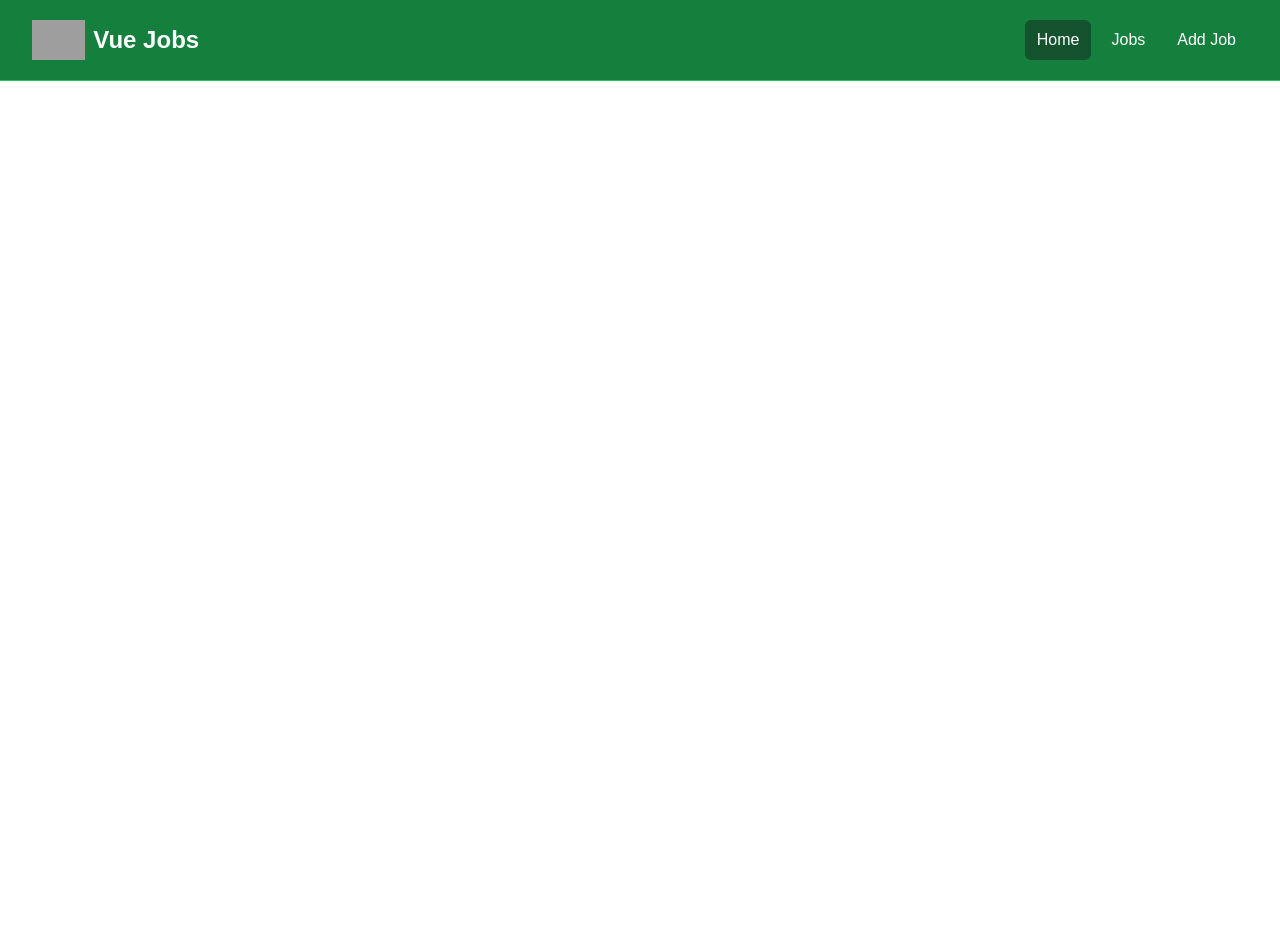
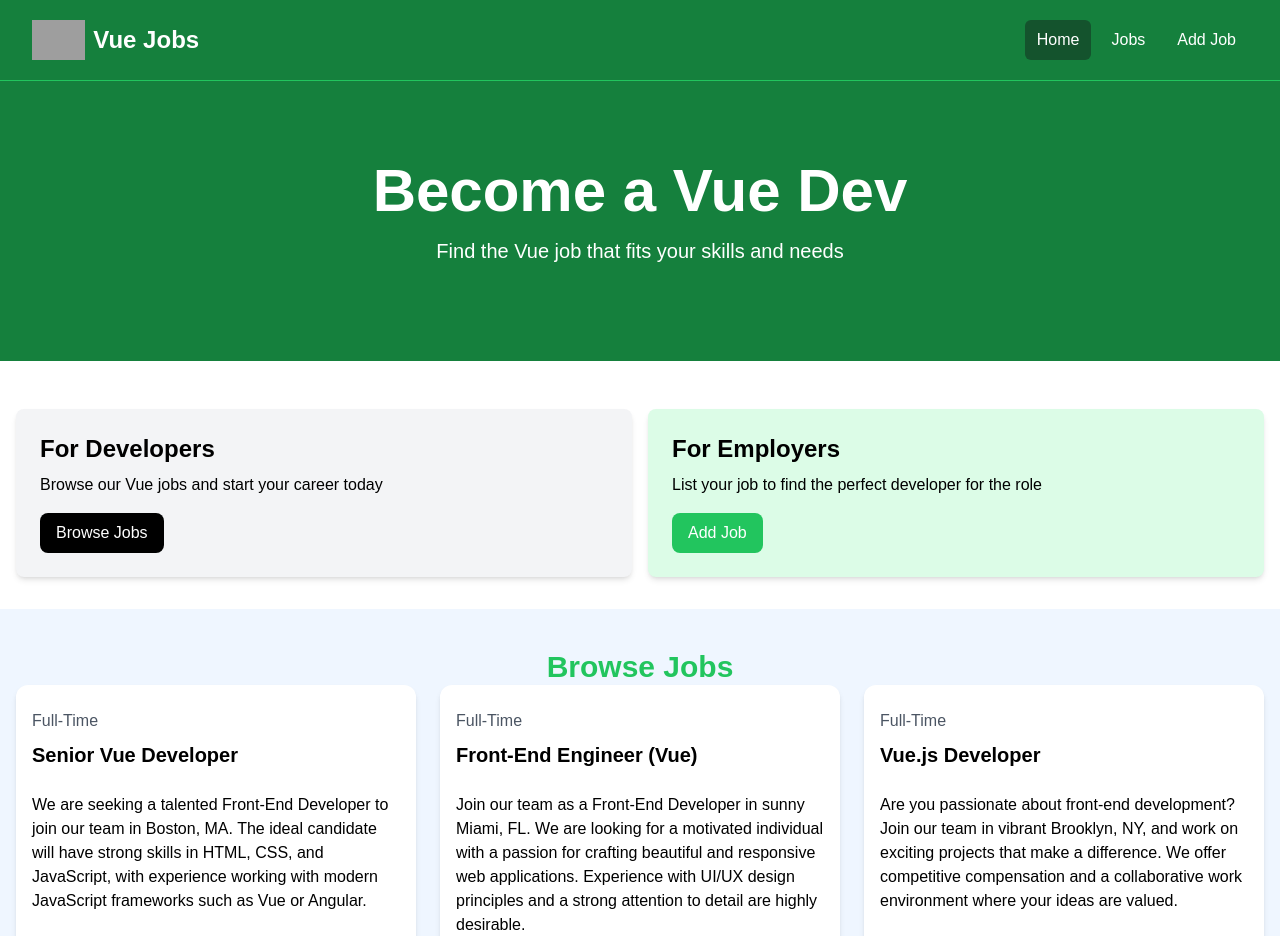
Before and after one commit to rolandjuhasz/JobSpring, a Vue app: page / in a window 1280 px wide. Shown: the top 936 px of the page. Before the commit the page ends 800 px from the top, so only its background shows below. Built offline with nearby package versions, Linux system fonts and the light colour scheme; grey boxes are pictures that could not be loaded.

Commit message:
add a json file

```diff
--- a/src/App.vue
+++ b/src/App.vue
@@ -1,7 +1,13 @@
 <script setup>
 import Navbar from '@/components/Navbar.vue';
+import Hero from '@/components/Hero.vue';
+import HomeCards from '@/components/HomeCards.vue';
+import JobListings from '@/components/JobListings.vue';
 </script>
 
 <template>
   <Navbar />
+  <Hero />
+  <HomeCards />
+  <JobListings :limit="3"/>
 </template>
--- /dev/null
+++ b/src/components/Card.vue
@@ -0,0 +1,16 @@
+<script setup>
+import {defineProps} from 'vue';
+
+defineProps({
+    bg: {
+        type: String,
+        default: 'bg-gray-100'
+    }
+});
+</script>
+
+<template>
+    <div :class="`${bg} p-6 rounded-lg shadow-md`">
+        <slot></slot>
+    </div>
+</template>
--- /dev/null
+++ b/src/components/Hero.vue
@@ -0,0 +1,33 @@
+<script setup>
+import {defineProps} from 'vue';
+
+defineProps({
+    title: {
+        type: String,
+        default: 'Become a Vue Dev'
+    },
+    subtitle: {
+        type: String,
+        default: 'Find the Vue job that fits your skills and needs'
+    }
+})
+</script>
+
+<template>
+    <section class="bg-green-700 py-20 mb-4">
+      <div
+        class="max-w-7xl mx-auto px-4 sm:px-6 lg:px-8 flex flex-col items-center"
+      >
+        <div class="text-center">
+          <h1
+            class="text-4xl font-extrabold text-white sm:text-5xl md:text-6xl"
+          >
+            {{title}}
+          </h1>
+          <p class="my-4 text-xl text-white">
+            {{subtitle}}
+          </p>
+        </div>
+      </div>
+    </section>
+</template>
--- /dev/null
+++ b/src/components/HomeCards.vue
@@ -0,0 +1,36 @@
+<script setup>
+import Card from '@/components/Card.vue';
+</script>
+
+<template>
+    <section class="py-4">
+      <div class="container-xl lg:container m-auto">
+        <div class="grid grid-cols-1 md:grid-cols-2 gap-4 p-4 rounded-lg">
+          <Card>
+            <h2 class="text-2xl font-bold">For Developers</h2>
+            <p class="mt-2 mb-4">
+              Browse our Vue jobs and start your career today
+            </p>
+            <a
+              href="jobs.html"
+              class="inline-block bg-black text-white rounded-lg px-4 py-2 hover:bg-gray-700"
+            >
+              Browse Jobs
+            </a>
+          </Card>
+          <Card bg="bg-green-100">
+            <h2 class="text-2xl font-bold">For Employers</h2>
+            <p class="mt-2 mb-4">
+              List your job to find the perfect developer for the role
+            </p>
+            <a
+              href="add-job.html"
+              class="inline-block bg-green-500 text-white rounded-lg px-4 py-2 hover:bg-green-600"
+            >
+              Add Job
+            </a>
+          </Card>
+        </div>
+      </div>
+    </section>
+</template>
--- /dev/null
+++ b/src/components/JobListing.vue
@@ -0,0 +1,37 @@
+<script setup>
+import { defineProps } from 'vue';
+
+defineProps({
+    job: Object
+})
+</script>
+
+<template>
+    <div class="bg-white rounded-xl shadow-md relative">
+            <div class="p-4">
+              <div class="mb-6">
+                <div class="text-gray-600 my-2">{{ job.type }}</div>
+                <h3 class="text-xl font-bold">{{ job.title }}</h3>
+              </div>
+
+              <div class="mb-5">{{ job.description }}</div>
+
+              <h3 class="text-green-500 mb-2">{{job.salary}}</h3>
+
+              <div class="border border-gray-100 mb-5"></div>
+
+              <div class="flex flex-col lg:flex-row justify-between mb-4">
+                <div class="text-orange-700 mb-3">
+                  <i class="fa-solid fa-location-dot text-lg"></i>
+                  {{job.location}}
+                </div>
+                <a
+                  :href="'/job' + job.id"
+                  class="h-[36px] bg-green-500 hover:bg-green-600 text-white px-4 py-2 rounded-lg text-center text-sm"
+                >
+                  Read More
+                </a>
+              </div>
+            </div>
+          </div>
+</template>
--- /dev/null
+++ b/src/components/JobListings.vue
@@ -0,0 +1,23 @@
+<script setup>
+import jobData from '@/jobs.json'
+import {ref, defineProps} from 'vue';
+import JobListing from './JobListing.vue';
+
+defineProps({
+    limit: Number
+})
+
+const jobs = ref(jobData);
+
+</script>
+
+<template>
+    <section class="bg-blue-50 px-4 py-10">
+        <div class="container-xl lg:container m-auto">
+            <h2 class="text-3xl font-bold text-green-500 mb6 text-center">Browse Jobs</h2>
+            <div class="grid grid-cols-1 md:grid-cols-3 gap-6">
+                <JobListing v-for="item in jobs.slice(0, limit || jobs.length)" :key="item.id" :job="item" />
+            </div>
+        </div>
+    </section>
+</template>
--- /dev/null
+++ b/src/jobs.json
@@ -0,0 +1,86 @@
+[
+  {
+    "id": 1,
+    "title": "Senior Vue Developer",
+    "type": "Full-Time",
+    "description": "We are seeking a talented Front-End Developer to join our team in Boston, MA. The ideal candidate will have strong skills in HTML, CSS, and JavaScript, with experience working with modern JavaScript frameworks such as Vue or Angular.",
+    "location": "Boston, MA",
+    "salary": "$70K - $80K",
+    "company": {
+      "name": "NewTek Solutions",
+      "description": "NewTek Solutions is a leading technology company specializing in web development and digital solutions. We pride ourselves on delivering high-quality products and services to our clients while fostering a collaborative and innovative work environment.",
+      "contactEmail": "contact@teksolutions.com",
+      "contactPhone": "555-555-5555"
+    }
+  },
+  {
+    "id": 2,
+    "title": "Front-End Engineer (Vue)",
+    "type": "Full-Time",
+    "description": "Join our team as a Front-End Developer in sunny Miami, FL. We are looking for a motivated individual with a passion for crafting beautiful and responsive web applications. Experience with UI/UX design principles and a strong attention to detail are highly desirable.",
+    "location": "Miami, FL",
+    "salary": "$70K - $80K",
+    "company": {
+      "name": "Veneer Solutions",
+      "description": "Veneer Solutions is a creative agency specializing in digital design and development. Our team is dedicated to pushing the boundaries of creativity and innovation to deliver exceptional results for our clients.",
+      "contactEmail": "contact@loremipsum.com",
+      "contactPhone": "555-555-5555"
+    }
+  },
+  {
+    "id": 3,
+    "title": "Vue.js Developer",
+    "type": "Full-Time",
+    "description": "Are you passionate about front-end development? Join our team in vibrant Brooklyn, NY, and work on exciting projects that make a difference. We offer competitive compensation and a collaborative work environment where your ideas are valued.",
+    "location": "Brooklyn, NY",
+    "salary": "$70K - $80K",
+    "company": {
+      "name": "Dolor Cloud",
+      "description": "Dolor Cloud is a leading technology company specializing in digital solutions for businesses of all sizes. With a focus on innovation and customer satisfaction, we are committed to delivering cutting-edge products and services.",
+      "contactEmail": "contact@dolorsitamet.com",
+      "contactPhone": "555-555-5555"
+    }
+  },
+  {
+    "id": 4,
+    "title": "Vue Front-End Developer",
+    "type": "Part-Time",
+    "description": "Join our team as a Part-Time Front-End Developer in beautiful Pheonix, AZ. We are looking for a self-motivated individual with a passion for creating engaging user experiences. This position offers flexible hours and the opportunity to work remotely.",
+    "location": "Pheonix, AZ",
+    "salary": "$60K - $70K",
+    "company": {
+      "name": "Alpha Elite",
+      "description": "Alpha Elite is a dynamic startup specializing in digital marketing and web development. We are committed to fostering a diverse and inclusive workplace where creativity and innovation thrive.",
+      "contactEmail": "contact@adipisicingelit.com",
+      "contactPhone": "555-555-5555"
+    }
+  },
+  {
+    "id": 5,
+    "title": "Full Stack Vue Developer",
+    "type": "Full-Time",
+    "description": "Exciting opportunity for a Full-Time Front-End Developer in bustling Atlanta, GA. We are seeking a talented individual with a passion for building elegant and scalable web applications. Join our team and make an impact!",
+    "location": "Atlanta, GA",
+    "salary": "$90K - $100K",
+    "company": {
+      "name": "Browning Technologies",
+      "description": "Browning Technologies is a rapidly growing technology company specializing in e-commerce solutions. We offer a dynamic and collaborative work environment where employees are encouraged to think creatively and innovate.",
+      "contactEmail": "contact@consecteturadipisicing.com",
+      "contactPhone": "555-555-5555"
+    }
+  },
+  {
+    "id": 6,
+    "title": "Vue Native Developer",
+    "type": "Full-Time",
+    "description": "Join our team as a Front-End Developer in beautiful Portland, OR. We are looking for a skilled and enthusiastic individual to help us create innovative web solutions. Competitive salary and great benefits package available.",
+    "location": "Portland, OR",
+    "salary": "$100K - $110K",
+    "company": {
+      "name": "Port Solutions INC",
+      "description": "Port Solutions is a leading technology company specializing in software development and digital marketing. We are committed to providing our clients with cutting-edge solutions and our employees with a supportive and rewarding work environment.",
+      "contactEmail": "contact@ipsumlorem.com",
+      "contactPhone": "555-555-5555"
+    }
+  }
+]
```
